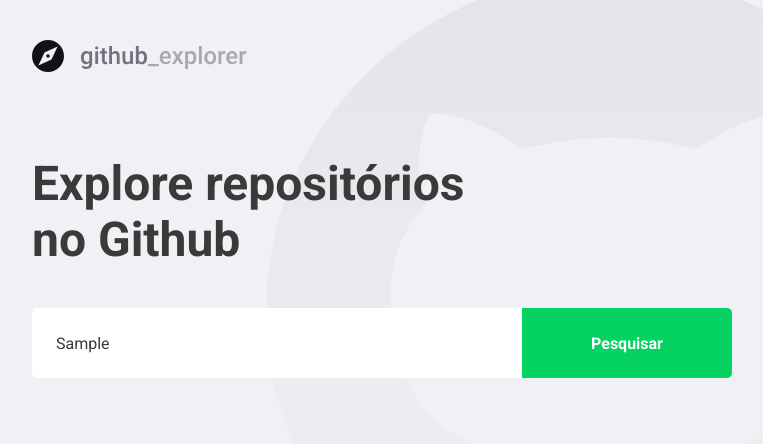
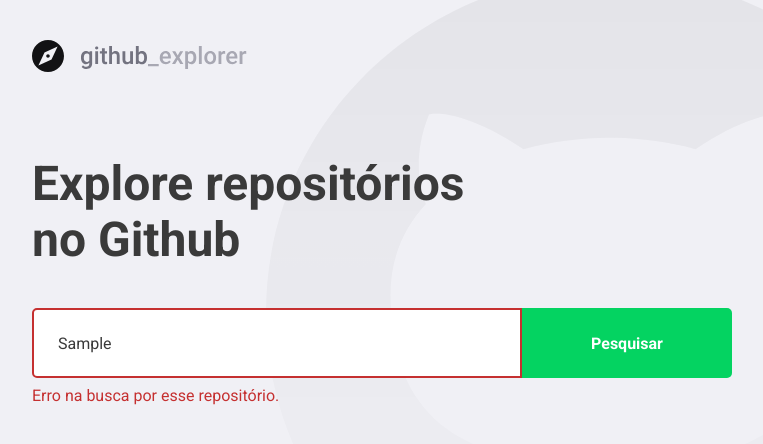
Before and after one commit to lacsousa/primeiro-projeto-react, a React (Create React App) app: page / in a window 1280 px wide. Both pictures are taken after typing "Sample" into the empty fields and a click on the button "Pesquisar". Shown: the top 444 px of the page, without its empty margins (148-911 px from the left). Built offline with nearby package versions, Linux system fonts and the light colour scheme; no server answers.

Commit message:
Dealing with errors

```diff
--- a/src/pages/Dashboard/index.tsx
+++ b/src/pages/Dashboard/index.tsx
@@ -3,7 +3,7 @@
 import api from "../../services/api";
 
 import logoImg from "../../assets/logo.svg";
-import { Title, Form, Repositories } from "./styles";
+import { Title, Form, Repositories, Error  } from "./styles";
 
 interface Repository {
     full_name: string;
@@ -15,30 +15,40 @@
 }
 
 const Dashboard: React.FC = () => {
-    const [newRepo, setNewRepo] = useState("");
+    const [newRepo, setNewRepo] = useState('');;
+    const [inputError, setInputError] = useState('');
     const [repositories, setRepositories] = useState<Repository[]>([]);
 
-    async function handleAddRepository(
-        event: FormEvent<HTMLFormElement>
-    ): Promise<void> {
-        console.log(newRepo);
+    async function handleAddRepository(event: FormEvent<HTMLFormElement>): Promise<void> {
         event.preventDefault();
+        //console.log(newRepo);
 
-        const response = await api.get<Repository>(`repos/${newRepo}`);
+        if (!newRepo){
+            setInputError('Digite o autor/nome do repositório');
+            return;
+        }
 
-        const repository = response.data;
+        try {
+            const response = await api.get<Repository>(`repos/${newRepo}`);
 
-        setRepositories([...repositories, repository]);
-        console.log(response.data);
-        setNewRepo('');
+            const repository = response.data;
+
+            setRepositories([...repositories, repository]);
+            console.log(response.data);
+            setNewRepo('');
+            setInputError('');
+        } catch (err) {
+            setInputError('Erro na busca por esse repositório.');
+        }
     }
 
+    // truthy, falsy -> !!
     return (
         <>
             <img src={logoImg} alt="Github Explorer" />
             <Title>Explore repositórios no Github</Title>
 
-            <Form onSubmit={handleAddRepository}>
+            <Form hasError={!!inputError} onSubmit={handleAddRepository}>
                 <input
                     value={newRepo}
                     onChange={(e) => setNewRepo(e.target.value)}
@@ -46,6 +56,8 @@
                 />
                 <button type="submit">Pesquisar</button>
             </Form>
+
+            { inputError && <Error>{inputError}</Error>}
 
             <Repositories>
                 {repositories.map((repository) => (
--- a/src/pages/Dashboard/styles.ts
+++ b/src/pages/Dashboard/styles.ts
@@ -1,5 +1,10 @@
-import styled from 'styled-components';
+import styled, { css } from 'styled-components';
 import { shade } from 'polished';
+
+
+interface FormProps{
+    hasError: boolean;
+}
 
 // Template Literals
 export const Title = styled.h1`
@@ -11,7 +16,7 @@
     margin-top: 80px;
 `;
 
-export const Form = styled.form`
+export const Form = styled.form<FormProps>`
     margin-top: 40px;
     max-width: 700px;
 
@@ -24,6 +29,12 @@
         border: 0;
         border-radius: 5px 0 0 5px;
         color: #3a3a3a;
+        border: 2px solid #fff;
+
+        ${(props) => props.hasError && css`
+            border-color: #c53030;
+        `}
+
 
         &::placeholder{
             color: #a8a8b3;
@@ -105,3 +116,9 @@
     }
 
 `;
+
+export const Error = styled.span`
+    display: block;
+    color: #c53030;
+    margin-top: 8px;
+`;
```
